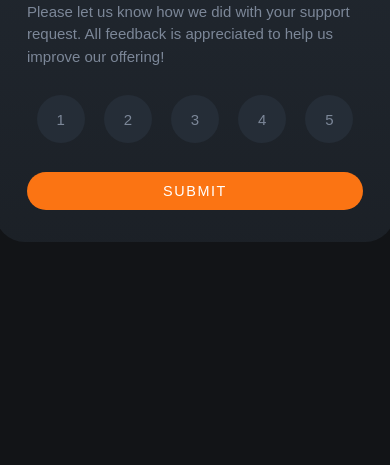
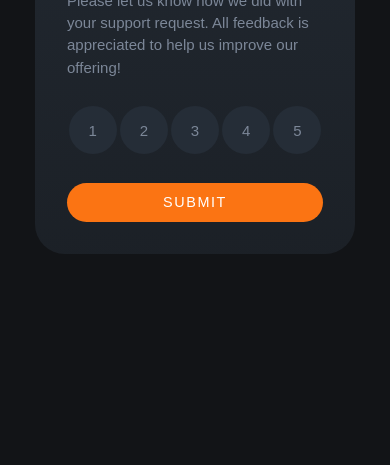
Before and after one commit to Johannes-pries/Frontend-Mentor-Interactive-rating-component, a plain HTML site: page index.html in a window 390 px wide. Shown: the part 379-844 px from the top of the page. Drawn offline with Linux system fonts and the light colour scheme.

Commit message:
add responsive

```diff
--- a/src/style/style.css
+++ b/src/style/style.css
@@ -25,10 +25,11 @@ body {
     background: var(--Very-Dark-Blue);
     display: grid;
     place-content: center;
+    min-width: 325px;
 }
 
 .card {
-    width: 25rem;
+    width: clamp(20rem, 30vw, 25rem);
     height: auto;
     background: linear-gradient(var(--Dark-Blue) -50%, var(--Very-Dark-Blue) 250%);
     padding: 2rem;
```
